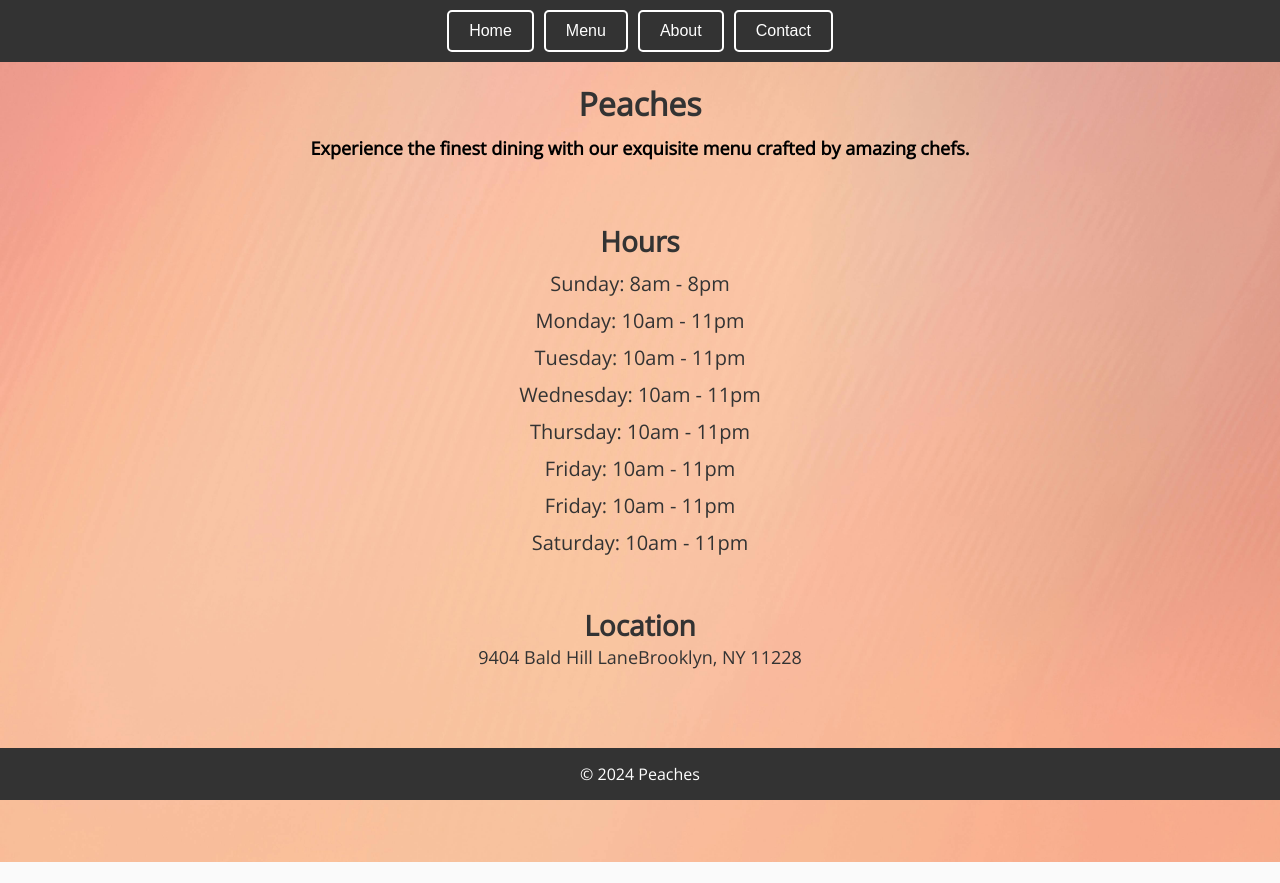
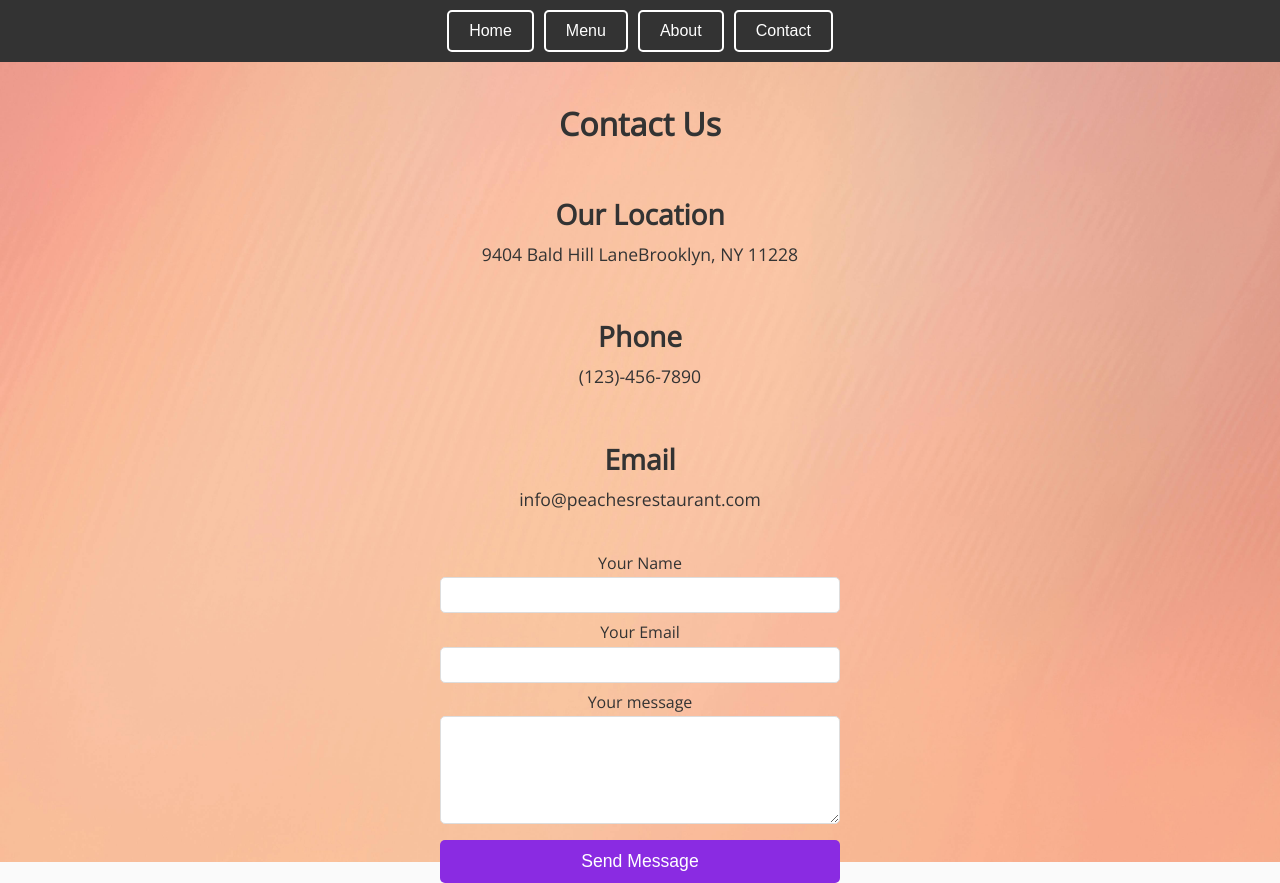
Before and after one commit to daliduraku/js-restaurant-page, a website built with webpack: page src/template.html in a window 1280 px wide. Both pictures are taken after a click on the button "Contact". Before the commit the page ends 862 px from the top, so only its background shows below. Built offline with nearby package versions, Linux system fonts and the light colour scheme.

Commit message:
added styling to the form

```diff
--- a/src/index.js
+++ b/src/index.js
@@ -2,6 +2,7 @@
 import { loadHomePage } from './modules/home.js';
 import { loadMenuPage } from './modules/menu.js';
 import { loadAboutPage } from './modules/about.js';
+import { loadContactPage } from './modules/contact.js';
 
 document.addEventListener("DOMContentLoaded", () => {
     loadHomePage();
@@ -11,10 +12,12 @@ document.addEventListener("DOMContentLoaded", () => {
     const homeButton = document.querySelector('nav button:nth-child(1)');
     const menuButton = document.querySelector('nav button:nth-child(2)');
     const aboutButton = document.querySelector('nav button:nth-child(3)');
+    const contactButton = document.querySelector('nav button:nth-child(4)');
 
 
 
     homeButton.addEventListener("click", loadHomePage);
     menuButton.addEventListener("click", loadMenuPage);
     aboutButton.addEventListener("click", loadAboutPage);
+    contactButton.addEventListener("click", loadContactPage);
 });
--- a/src/modules/contact.js
+++ b/src/modules/contact.js
@@ -9,7 +9,7 @@ export function loadContactPage() {
 
     // main section of the content page
     const main = document.createElement('main');
-    main.classList.add('contact-info');
+    main.classList.add('contact-main');
 
     // contact title
     const contactTitle = document.createElement('h1');
@@ -54,6 +54,7 @@ export function loadContactPage() {
     form.method = "POST";
     form.action = "submit_form.php";
 
+
     // label and input for name
     const labelName = document.createElement('label');
     labelName.for = "name";
@@ -62,6 +63,8 @@ export function loadContactPage() {
     nameInput.type = "text";
     nameInput.id = "name";
     nameInput.name = "name";
+    form.appendChild(labelName);
+    form.appendChild(nameInput);
 
     // label and input for email
 
@@ -72,6 +75,8 @@ export function loadContactPage() {
     emailInput.type = "email";
     emailInput.id = "email";
     emailInput.name = "email";
+    form.appendChild(labelEmail);
+    form.appendChild(emailInput);
 
     // label and input for message
 
@@ -82,10 +87,18 @@ export function loadContactPage() {
     messageInput.id = "message";
     messageInput.name = "message";
     messageInput.rows = "5";
+    form.appendChild(labelMessage);
+    form.appendChild(messageInput);
 
     // button for submit
     const submit = document.createElement('button');
     submit.type = "button";
     submit.textContent = "Send Message";
+    form.appendChild(submit);
+
+    formSection.appendChild(form);
+    main.appendChild(contactInfo);
+    main.appendChild(formSection);
+    content.appendChild(main);
 
 }
--- a/src/styles.css
+++ b/src/styles.css
@@ -187,6 +187,66 @@ footer {
     color: #555;
 }
 
+/* contact section */
+
+.contact-main {
+    padding: 2rem;
+    margin: 0 auto;
+    color: #333;
+    background-image: url("../images/peaches.jpg");
+    background-size: cover;
+    background-position: center;
+    background-repeat: no-repeat;
+    height: 100vh;
+    width: 100vw;
+    text-align: center;
+    padding: 20px;
+}
+
+.contact-info, .contact-form {
+    margin-bottom: 2rem;
+}
+
+.contact-info p {
+    font-size: 1.1rem;
+    text-align: center;
+    margin: 0.5rem 0;
+}
+
+
+.contact-form form {
+    display: flex;
+    flex-direction: column;
+    max-width: 400px;
+    margin: 0 auto;
+}
+
+.contact-form label {
+    margin: 0.5rem 0 0.2rem;
+}
+
+.contact-form input, .contact-form textarea {
+    padding: 0.5rem;
+    font-size: 1rem;
+    border: 1px solid #ddd;
+    border-radius: 5px;
+}
+
+.contact-form button {
+    margin-top: 1rem;
+    padding: 0.7rem;
+    font-size: 1.1rem;
+    color: #fff;
+    background-color: #8a2be2;
+    border: none;
+    border-radius: 5px;
+    cursor: pointer;
+}
+
+.contact-form button:hover {
+    background-color: #7a1bd2;
+}
+
 /* responsive design */
 @media (max-width: 800px){
     nav {
```
